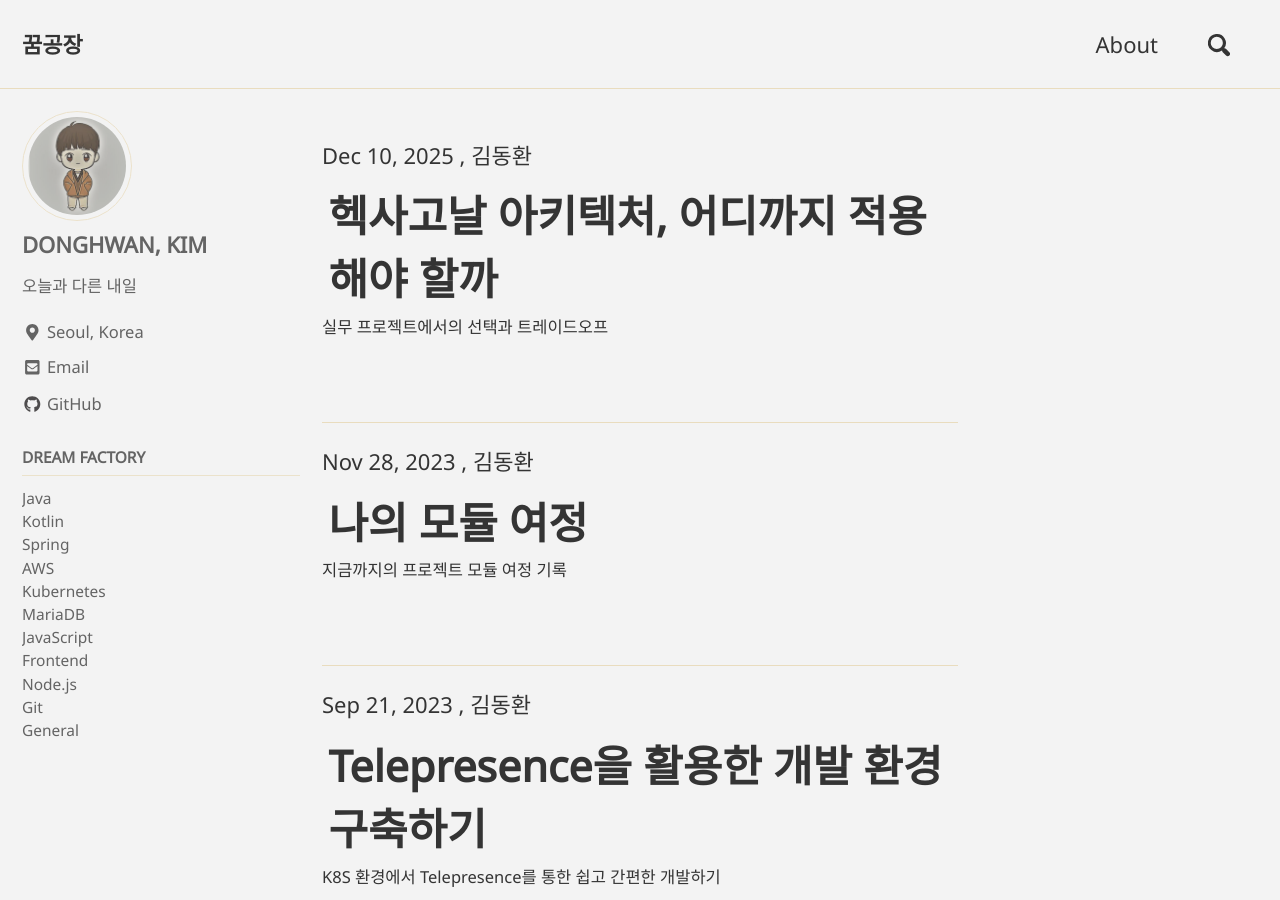
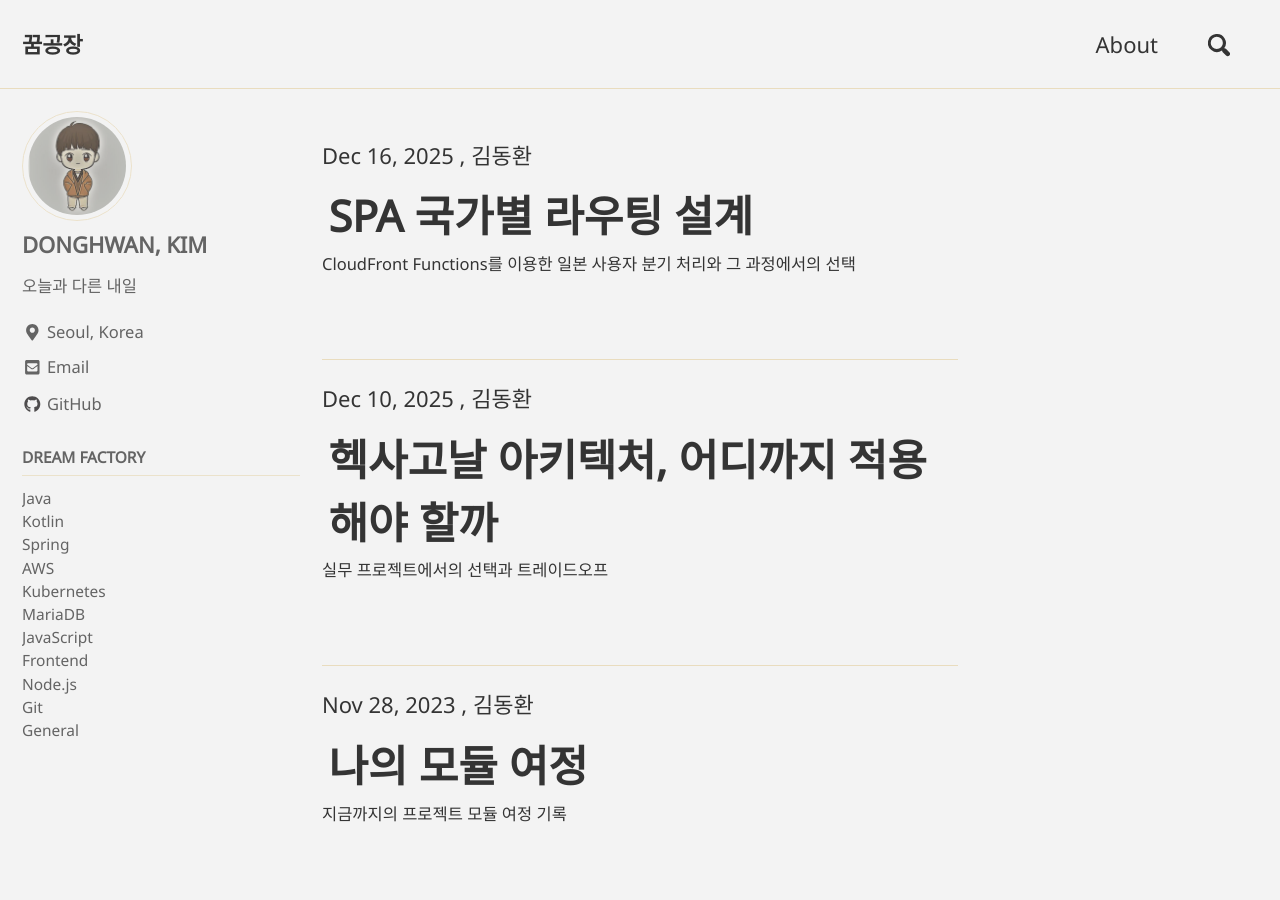
Before and after one commit to yearnlune/yearnlune.github.io, a Jekyll site: the page built from index.html, in a window 1280 px wide and 900 px high. Built offline with Jekyll 4.4.1, drawn with Linux system fonts in a browser that asks for light colours; cached includes are drawn as plain includes; the list of posts is cut into pages by our own code.

Commit message:
fix: Fixed metadata

```diff
--- a/_posts/2025-12-16-spa-country-routing.md
+++ b/_posts/2025-12-16-spa-country-routing.md
@@ -1,9 +1,17 @@
 ---
-title: SPA 국가별 라우팅 설계
+tags:
+    - cloudfront
+    - spa
+    - seo
+    - routing
+title: "SPA 국가별 라우팅 설계"
+date: 2025/12/16
+author: 김동환
 description: CloudFront Functions를 이용한 일본 사용자 분기 처리와 그 과정에서의 선택
-date: 2025-12-16
-categories: [AWS, Frontend]
-tags: [cloudfront, spa, seo, routing]
+disabled: false
+categories:
+    - AWS
+    - Frontend
 ---
 
 SPA 서비스를 운영하다 보면 SEO를 위해 국가별로 URL 구조를 분리해야 하는 상황이 생긴다. 우리는 일본 시장 진출을 앞두고 `/jp` 경로를 통한 국가별 분기를 구현해야 했다.
```
